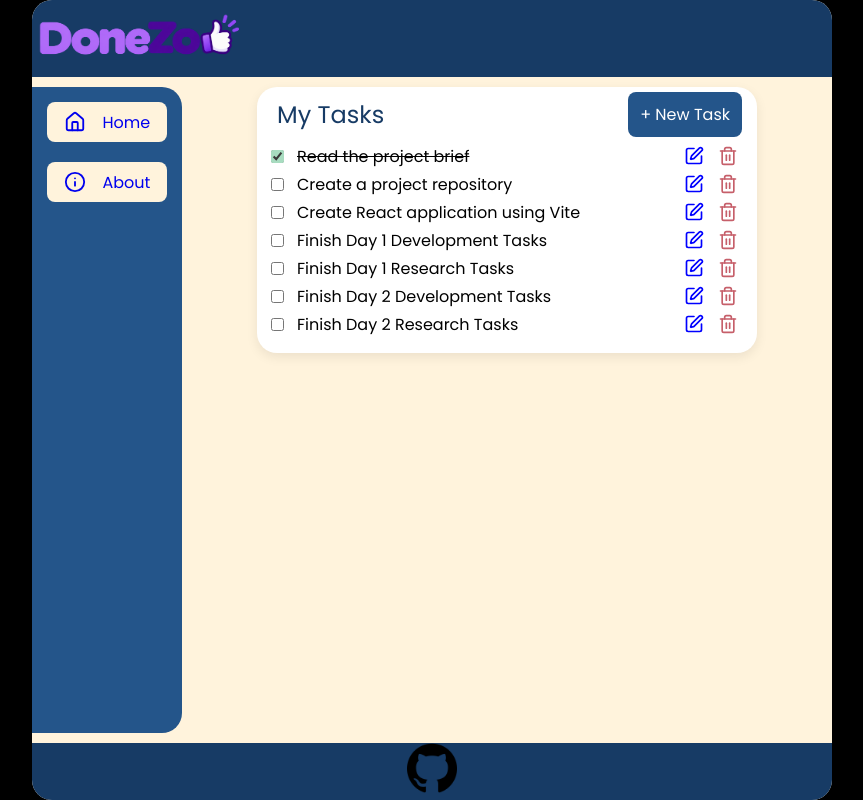
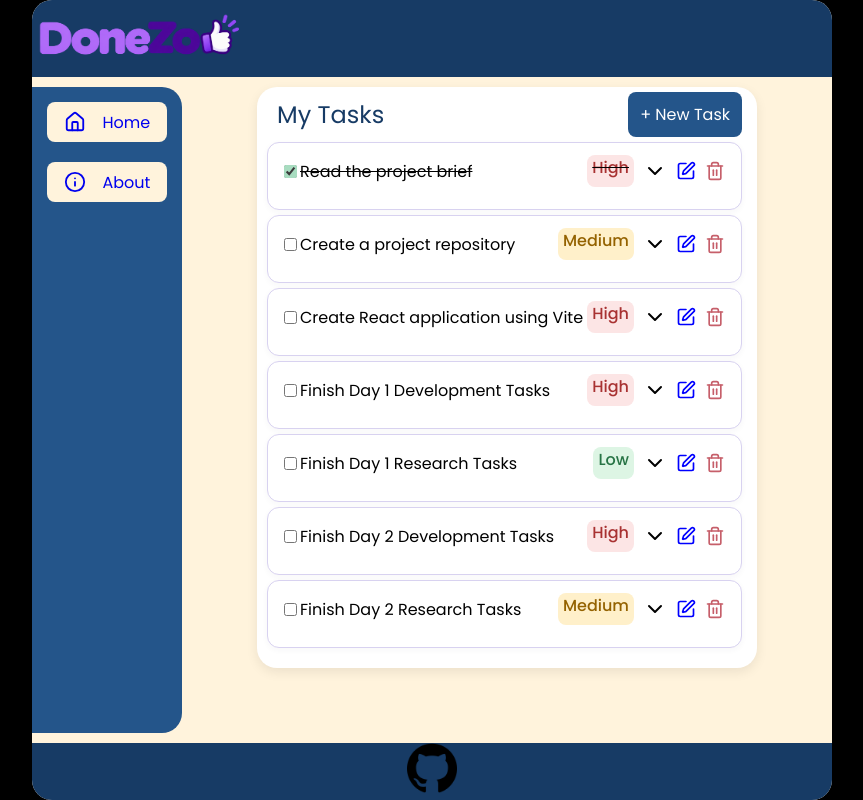
Before and after one commit to Mustafa-Assaf/DoneZo, a React (Vite) app: page / in a window 1280 px wide. Shown: the whole page, without its empty margins (208-1071 px from the left). Built offline with nearby package versions, Linux system fonts and the light colour scheme.

Commit message:
Update task layout with priority and description buttons.

```diff
--- a/src/App.css
+++ b/src/App.css
@@ -118,11 +118,18 @@ body {
 
 .styleListItems {
   display: flex;
-  align-items: center;
+  flex-direction: column;
+  align-items: stretch;
   gap: 10px;
+  border: 1px solid #D8D2F0;
+  border-radius: 12px;
+  box-shadow: 0 2px 6px rgba(56, 43, 72, 0.04);
+  padding: 12px;
+  margin-bottom: 5px;
+  background-color:  #ffffff;
 }
 
-.styleListItems span {
+.styleListItems .taskName {
   flex: 1;
   min-width: 0;
 }
@@ -146,6 +153,12 @@ body {
 
 .styleListItems input {
   accent-color: #a8dcc0;
+}
+
+.listIcons {
+  display: flex;
+  justify-content: space-between;
+  gap: 5px;
 }
 
 .statusPriorityContainer {
--- a/src/components/ListItem.jsx
+++ b/src/components/ListItem.jsx
@@ -1,22 +1,42 @@
 import { Link } from "react-router-dom";
-import { SquarePen, Trash2 } from "lucide-react";
+import { SquarePen, Trash2, ChevronDown, ChevronUp } from "lucide-react";
+import { useState } from "react";
 
 function ListItem({ handleTaskCheck, handleTaskRemove, item, index }) {
   const styleListItemsDone = {
     textDecoration: "line-through",
   };
-console.log("TASK OBJECT:", item.id);
+
+  const stylePriorityItems = {
+    borderRadius: "8px",
+    backgroundColor: item.priority=== "Low" ? "#DDF5E4" : item.priority=== "Medium" ? "#FFF0CA" :"#FCE5E5",
+    color: item.priority=== "Low" ? "#277445" : item.priority=== "Medium" ? "#946200" :"#A83232",
+    padding: "0 5px",
+    fontWeight: "500"
+  }
+
+  const [showDescription, setShowDescription] = useState (false);
+
+  const handleToggleDescription = () =>{
+    let toggle = !showDescription;
+    setShowDescription(toggle);
+  }
+  console.log(showDescription);
   return (
     <li
       className="styleListItems"
       style={item.completed ? styleListItemsDone : {}}
-    >
-      <input
+    ><div style={{display: "flex", flex: "1", alignItems: "center"}}>
+       <input
         onChange={(event) => handleTaskCheck(index, event.target.checked)}
         checked={item.completed}
         type="checkbox"
       />
-      <span>{item.task}</span>
+      <span className="taskName">{item.task}</span>
+      <div className="listIcons">
+
+      <span  style={stylePriorityItems}>{item.priority}</span>
+      <button onClick={handleToggleDescription}>{showDescription ?<ChevronUp />:<ChevronDown /> }</button>
 
       <Link to={`/task-details/${item.id}`} className="taskEditLink">
         <SquarePen size={20} color="blue" />
@@ -25,8 +45,17 @@ console.log("TASK OBJECT:", item.id);
       <button onClick={() => handleTaskRemove(index)}>
         <Trash2 size={20} color="#C65F6A" />
       </button>
+      </div>
+    </div>
+      <div>
+        {showDescription && <p>{item.description}</p>}
+      </div>
+
     </li>
+
   );
 }
 
+
+
 export default ListItem;
```
Also changed, not shown: src/App.jsx (+24 -3 lines).
